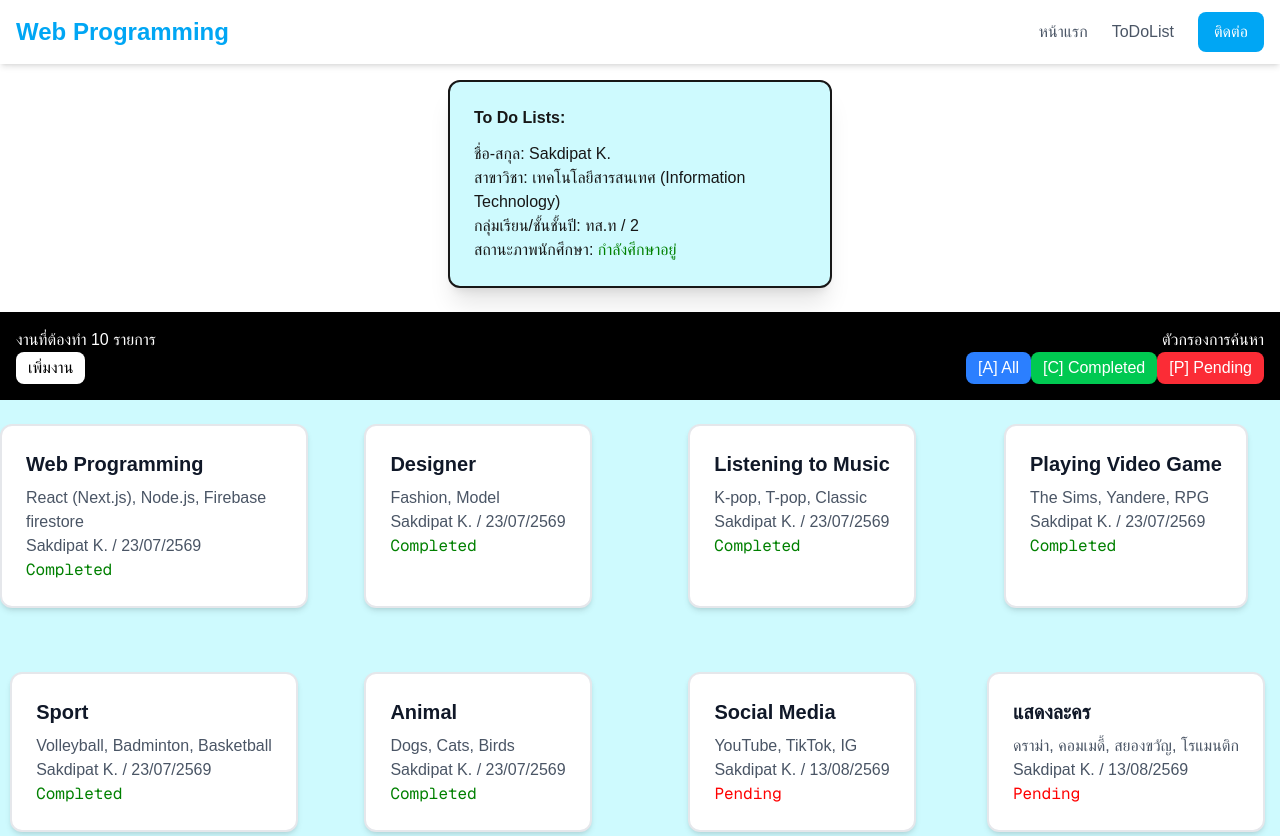
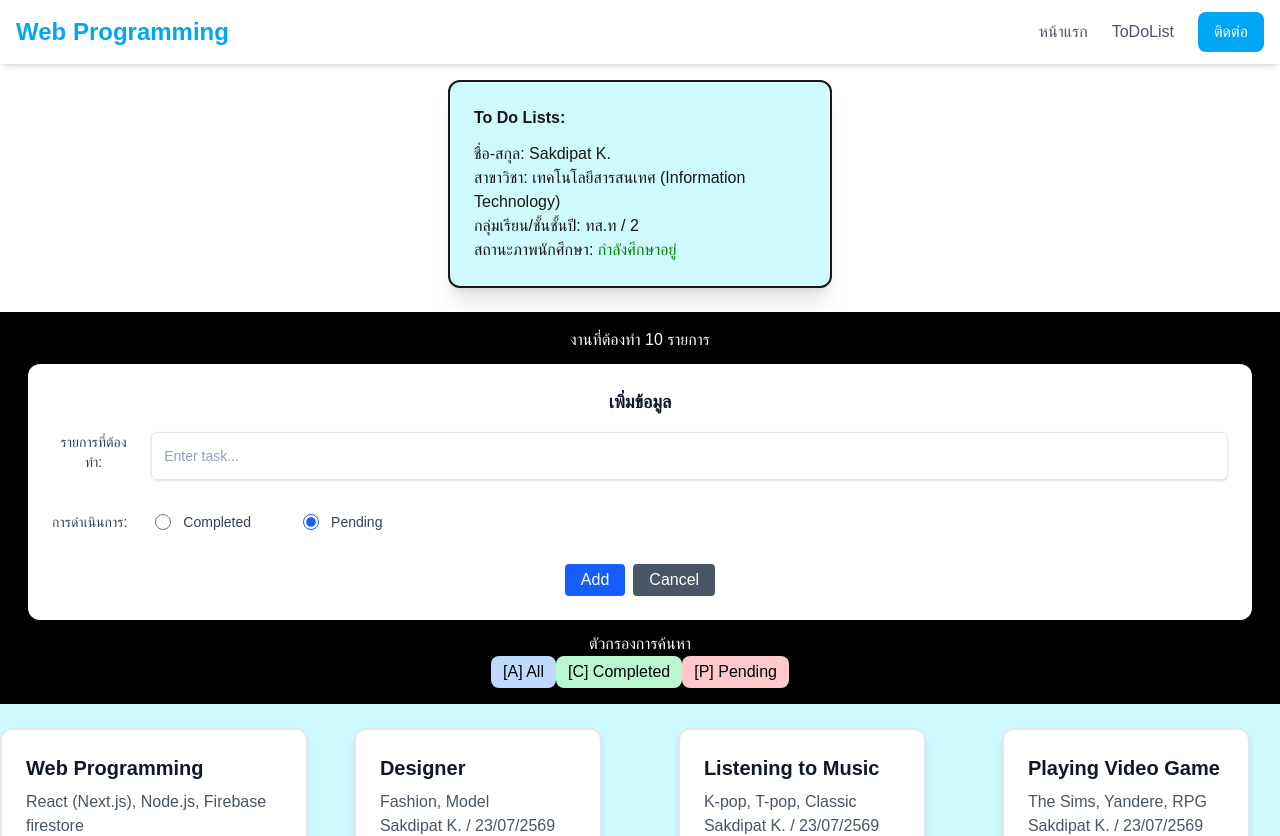
Before and after one commit to sakdipatball-collab/ball-next-app, a Next.js app: page /week04 in a window 1280 px wide. Shown: the top 836 px of the page. Built offline with nearby package versions, Linux system fonts and the light colour scheme.

Commit message:
week04 commit

```diff
--- /dev/null
+++ b/app/week04/components/Modal.tsx
@@ -0,0 +1,27 @@
+export default function Modal ({open, onClose, children}) {
+
+    return (
+        <div
+      onClick={onClose}
+      className={`fixed inset-0 z-50 flex items-center justify-center p-4 transition-colors ${
+        open ? 'visible bg-black/40 backdrop-blur-sm' : 'invisible'
+      }`}
+    >
+      {/* Modal Container */}
+      <div
+        onClick={(e) => e.stopPropagation()} // Prevents closing when clicking inside
+        className={`w-full max-w-md transform overflow-hidden rounded-2xl bg-white p-6 text-left shadow-xl transition-all ${
+          open ? 'scale-100 opacity-100' : 'scale-95 opacity-0'
+        }`}
+      >
+        <button onClick={onClose} className="absolute top-4 right-4 text-gray-400 hover:text-gray-600">
+          <svg className="w-6 h-6 text-gray-800 dark:text-white" aria-hidden="true" xmlns="http://www.w3.org/2000/svg" width="24" height="24" fill="currentColor" viewBox="0 0 24 24">
+            <path fillRule="evenodd" d="M2 12C2 6.477 6.477 2 12 2s10 4.477 10 10-4.477 10-10 10S2 17.523 2 12Zm7.707-3.707a1 1 0 0 0-1.414 1.414L10.586 12l-2.293 2.293a1 1 0 1 0 1.414 1.414L12 13.414l2.293 2.293a1 1 0 0 0 1.414-1.414L13.414 12l2.293-2.293a1 1 0 0 0-1.414-1.414L12 10.586 9.707 8.293Z" clipRule="evenodd"/>
+          </svg>
+        </button>
+        {children}
+      </div>
+    </div>
+    );
+
+}
--- /dev/null
+++ b/app/week04/components/ToDoForm.tsx
@@ -0,0 +1,62 @@
+"use client";
+
+// import { handler } from "next/dist/build/templates/app-route";
+import { useState } from "react";
+
+export default function ToDoForm({ addTask }){
+
+    const [title, setTitle] = useState('');
+    const [taskStatus, setTaskStatus] = useState(false);
+
+    const handleSubmit = (e) => {
+        e.preventDefault();
+
+        if(!title.trim()) return;
+
+        addTask(title, taskStatus);
+
+        handleCancel;
+    }
+
+    const handleCancel = (e) => {
+        setTitle('');
+        setTaskStatus(false);
+    }
+
+    return (
+    <form onSubmit={handleSubmit}>
+      <div className="m-3 p-6 bg-white rounded-xl shadow-md">
+        <h3 className="text-lg font-semibold text-gray-900 mb-4">เพิ่มข้อมูล</h3>
+        <div className="flex">
+          <label className="mb-2 text-sm font-medium text-slate-700">รายการที่ต้องทำ:</label>
+          <input
+            type="text"
+            placeholder="Enter task..."
+            className="w-11/12 ms-4 bg-transparent placeholder:text-slate-400 text-slate-700 text-sm border border-slate-200 rounded-md px-3 py-2 transition duration-300 ease-content focus:outline-none focus:border-slate-400 hover:border-slate-300 shadow-sm focus:shadow"
+            value={title}
+            onChange={(e)=>setTitle(e.target.value)}
+          />
+        </div>
+        <div className="flex gap-3">
+          <label className="mt-4 py-4 text-sm font-medium text-slate-700">การดำเนินการ:</label>
+          <label className="mt-4 px-4 py-4 flex items-center gap-3 cursor-pointer hover:bg-gray-50 rounded-lg">
+            <input type="radio" name="taskStatus" value='true' checked={taskStatus === true} onChange={(e)=>setTaskStatus(e.target.value === 'true')} className="h-4 w-4 accent-blue-600 cursor-pointer" />
+            <span className="text-sm font-medium text-gray-700">Completed</span>
+          </label>
+          <label className="ms-2 mt-4 px-4 flex items-center gap-3 cursor-pointer hover:bg-gray-50 rounded-lg">
+            <input type="radio" name="taskStatus" value='false' checked={taskStatus === false} onChange={(e)=>setTaskStatus(e.target.value === 'true')} className="h-4 w-4 accent-blue-600 cursor-pointer" />
+            <span className="text-sm font-medium text-gray-700">Pending</span>
+          </label>
+        </div>
+        <div className="flex mt-4 gap-2 justify-center">
+          <button className="bg-blue-600 text-white px-4 py-1 rounded">
+            Add
+          </button>
+          <button className="bg-gray-600 text-white px-4 rounded" onClick={handleCancel}>
+            Cancel
+          </button>
+        </div>
+      </div>
+    </form>
+    );
+}
--- a/app/week04/page.tsx
+++ b/app/week04/page.tsx
@@ -3,7 +3,9 @@
 import Header from "../components/header";
 import Footer from "../components/footer";
 import { dataItem, appendItem } from "../data/dataItem";
-import { useState } from "react";
+import { Children, useState } from "react";
+import ToDoForm from "./components/ToDoForm";
+import Modal from "./components/Modal";
 
 export default function ToDoList(){
 
@@ -11,6 +13,9 @@
     const [tasks, setTasks] = useState(toDoList);
     const [numOfTasks, setNoft] = useState(tasks.length);
     const [status, setStatus] = useState(null);
+    // const [open, setOpen] = useState(false);
+
+    const [openId, setOpenId] = useState(null);
 
     const filteredTasks =
             status == null ? tasks
@@ -37,6 +42,15 @@
             return <samp style={{color: "green" }}>Completed</samp>;
         return <samp style={{color: "red" }}>Pending</samp>;
 }
+
+    const onEdit = (t) => {
+        alert(`งานที่คุณต้องการแก้ไข ${t}`);
+    }
+
+    const onDelete = (id) => {
+        alert(`คุณต้องการลบข้อมูล รหัสงาน ${id}?`);
+    }
+
     const tmpTdl = filteredTasks.map((item)=> {
         const {id, title, desc, author, date_added, status} = item;
         return  (<div className="max-w-md mx-auto my-6 p-6 bg-white dark:bg-gray-800 rounded-xl border-2 border-solid border-gray-200 dark:border-gray-700 shadow-md hover:shadow-xl transition-all duration-300 ease-in-out" key={id}>
@@ -44,17 +58,43 @@
         <p className="text-gray-600 dark:text-gray-300">{desc}</p>
         <p className="text-gray-600 dark:text-gray-300">{author} / {date_added}</p>
         <p className="text-gray-600 dark:text-gray-300">{Status(status)}</p>
+
+        {/* <Modal open={open} onClose={()=>setOpen(false)}>
+            xxx
+        </Modal> */}
+
+        <Modal open={openId === id} onClose={()=>setOpenId(null)}>
+            <div className="p-4">
+            <h2 className="text-2xl font-bold mb-2">{title}</h2>
+            <p className="text-gray-700 mb-2">รายละเอียด: {desc}</p>
+            <p className="text-sm text-gray-500">ผู้เพิ่ม: {author}</p>
+            <p className="text-sm text-gray-500">วันที่: {date_added}</p>
+            <p className="text-sm text-gray-500">สถานะ: {Status(status)}</p>
+            </div>
+        </Modal>
+
+            <div className="flex gap-2 mt-2">
+            {/* View */}
+            {/* <button onClick={(e)=>setOpen(true)} className="bg-green-500 text-white px-3 py-1 rounded">View</button> */}
+            <button onClick={(e)=>setOpenId(id)} className="bg-green-500 text-white px-3 py-1 rounded">View</button>
+
+            {/* Edit */}
+            <button onClick={(e)=>onEdit(item)} className="bg-yellow-500 text-white px-3 py-1 rounded">Edit</button>
+
+            {/* Delete */}
+            <button onClick={(e)=>onDelete(id)} className="bg-red-500 text-white px-3 py-1 rounded">Delete</button>
+            </div>
         </div>);
         });
 
-    const addTask = () => {
+    const addTask = (title, status) => {
         const newTask = {
             id: tasks.length+1,
-            title: "Test",
+            title: title,
             desc: "Test",
-            date_added: "13/08/2569",
-            author: "Sakdipat K.",
-            status: false
+            date_added: "17/08/2569",
+            author: "Test",
+            status: status
         };
 
         setTasks([...tasks, newTask]);
@@ -75,16 +115,15 @@
             </p>
             </a>
 
-            <div className="grid grid-cols-2 text-center gap-4 bg-black p-4">
-                <div className="justify-self-start text-left">
+            <div className="grid grid-cols-1 text-center gap-4 bg-black p-4">
+                <div>
                     <div className = "text-white">งานที่ต้องทำ {numOfTasks} รายการ</div>
-                    <button className = "bg-white text-black px-3 py-1 rounded-lg" onClick={addTask}>เพิ่มงาน</button>
-                </div>
-                <div className="justify-self-end text-right">
+                    <ToDoForm addTask={addTask} />
+                    {/* <button className = "bg-white text-black px-3 py-1 rounded-lg" onClick={addTask}>เพิ่มงาน</button> */}
                     <div className = "text-white">ตัวกรองการค้นหา</div>
-                    <button className = "bg-blue-500 text-white px-3 py-1 rounded-lg" onClick={() => setStatus(null)}>[A] All</button>
-                    <button className = "bg-green-500 text-white px-3 py-1 rounded-lg" onClick={() => setStatus(true)}>[C] Completed</button>
-                    <button className = "bg-red-500 text-white px-3 py-1 rounded-lg" onClick={() => setStatus(false)}>[P] Pending</button>
+                    <button className = "bg-blue-200 text-black px-3 py-1 rounded-lg" onClick={() => setStatus(null)}>[A] All</button>
+                    <button className = "bg-green-200 text-black px-3 py-1 rounded-lg" onClick={() => setStatus(true)}>[C] Completed</button>
+                    <button className = "bg-red-200 text-black px-3 py-1 rounded-lg" onClick={() => setStatus(false)}>[P] Pending</button>
                 </div>
             </div>
 
```
